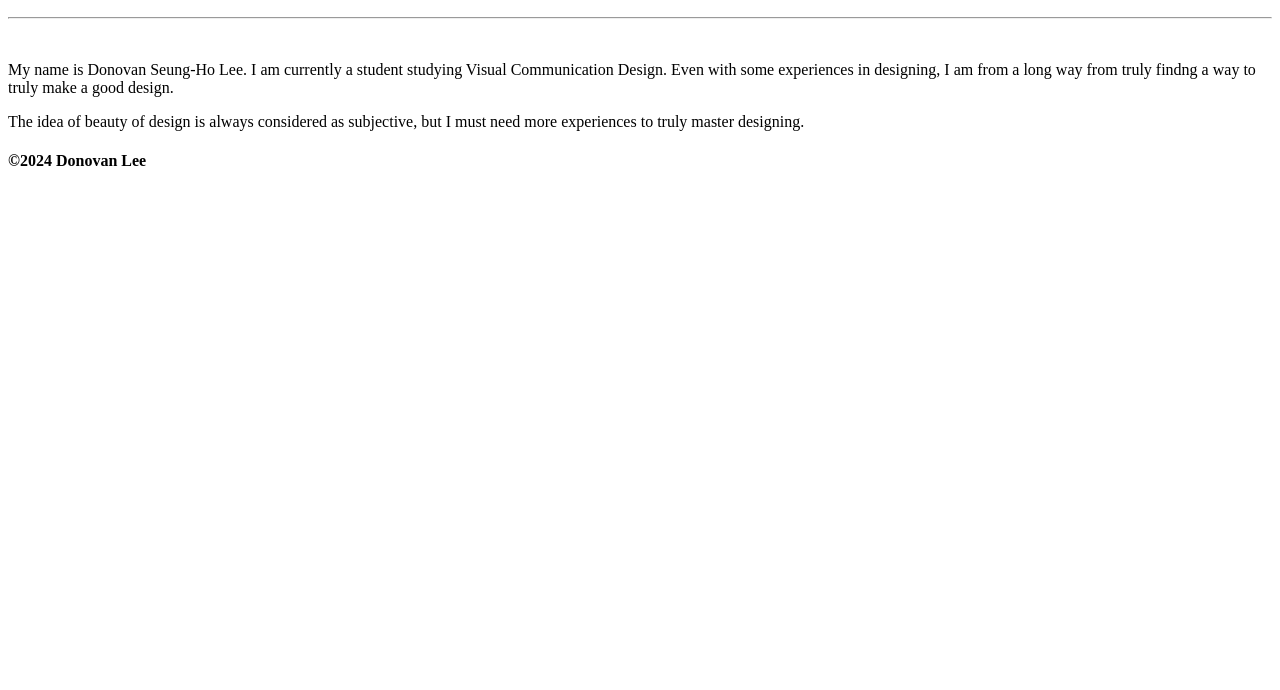
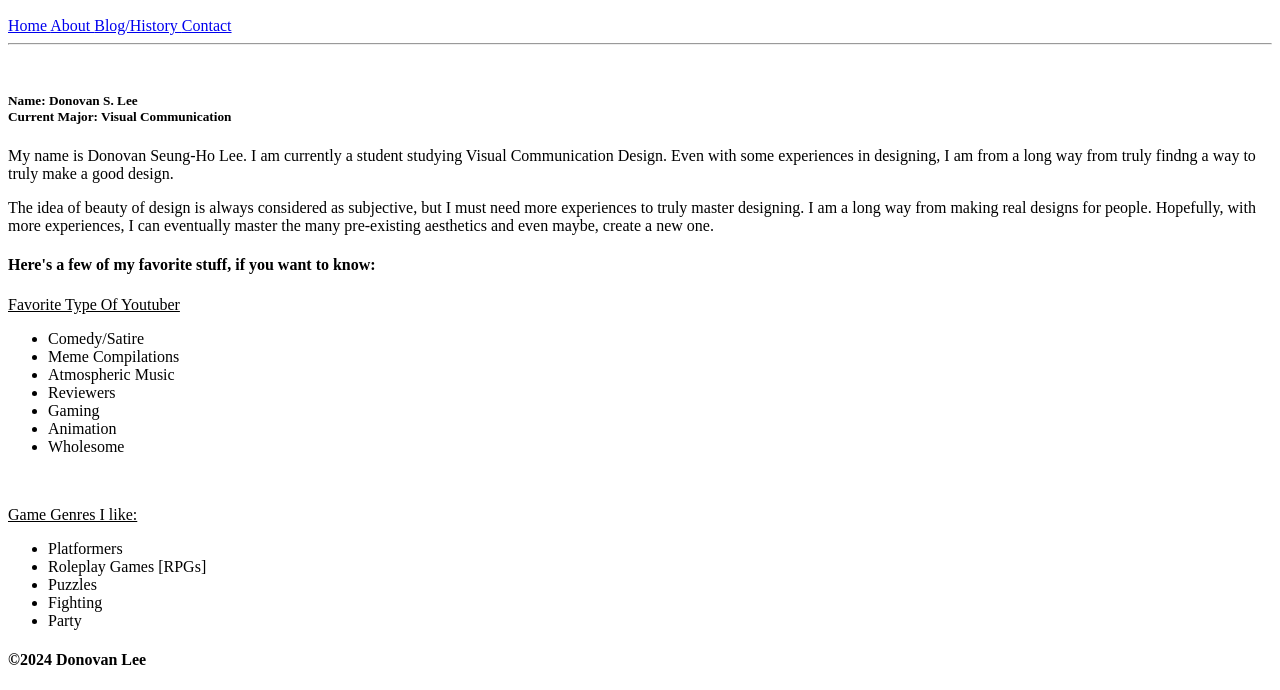
Before and after one commit to BinaryIns1ght/lee_digitalTimeCapsule, a plain HTML site: page index.html in a window 1280 px wide. Shown: the part 110-800 px from the top of the page. Drawn offline with Linux system fonts and the light colour scheme.

Commit message:
Started Structuring All the pages of the site

```diff
--- a/index.html
+++ b/index.html
@@ -12,12 +12,27 @@
             <h1>Hello Everyone!!!</h1>
             <h2>Welcome To My Website...</h2>
             <nav>
-
+                <a href="index.html">
+                    Home
+                </a>
+                <a href="About/about.html">
+                    About
+                </a>
+                <a href="Blog/blog.html">
+                    Blog/History
+                </a>
+                <a href="Contact/contact.html">
+                    Contact
+                </a>
             </nav>
         </header>
         <hr><br>
 
         <section>
+            <h5>
+                Name: Donovan S. Lee <br>
+                Current Major: Visual Communication
+            </h5>
             <p>
                 My name is Donovan Seung-Ho Lee. I am
                 currently a student studying Visual
@@ -30,7 +45,41 @@
                 The idea of beauty of design is always
                 considered as subjective, but I must need
                 more experiences to truly master designing.
+                I am a long way from making real designs for
+                people. Hopefully, with more experiences, I
+                can eventually master the many pre-existing
+                aesthetics and even maybe, create a new one.
             </p>
+        </section>
+
+        <section>
+            <h4>
+                Here's a few of my favorite stuff, if you
+                want to know:
+            </h4>
+            <p>
+                <u>Favorite Type Of Youtuber</u>
+            </p>
+            <ul>
+                <li>Comedy/Satire</li>
+                <li>Meme Compilations</li>
+                <li>Atmospheric Music</li>
+                <li>Reviewers</li>
+                <li>Gaming</li>
+                <li>Animation</li>
+                <li>Wholesome</li>
+            </ul>
+            <br>
+            <p>
+                <u>Game Genres I like:</u>
+            </p>
+            <ul>
+                <li>Platformers</li>
+                <li>Roleplay Games [RPGs]</li>
+                <li>Puzzles</li>
+                <li>Fighting</li>
+                <li>Party</li>
+            </ul>
         </section>
 
         <footer>
```
Also changed, not shown: About/about.html (added, +51 -0 lines), Blog/blog.html (added, +32 -0 lines), Contact/contact.html (added, +32 -0 lines).
